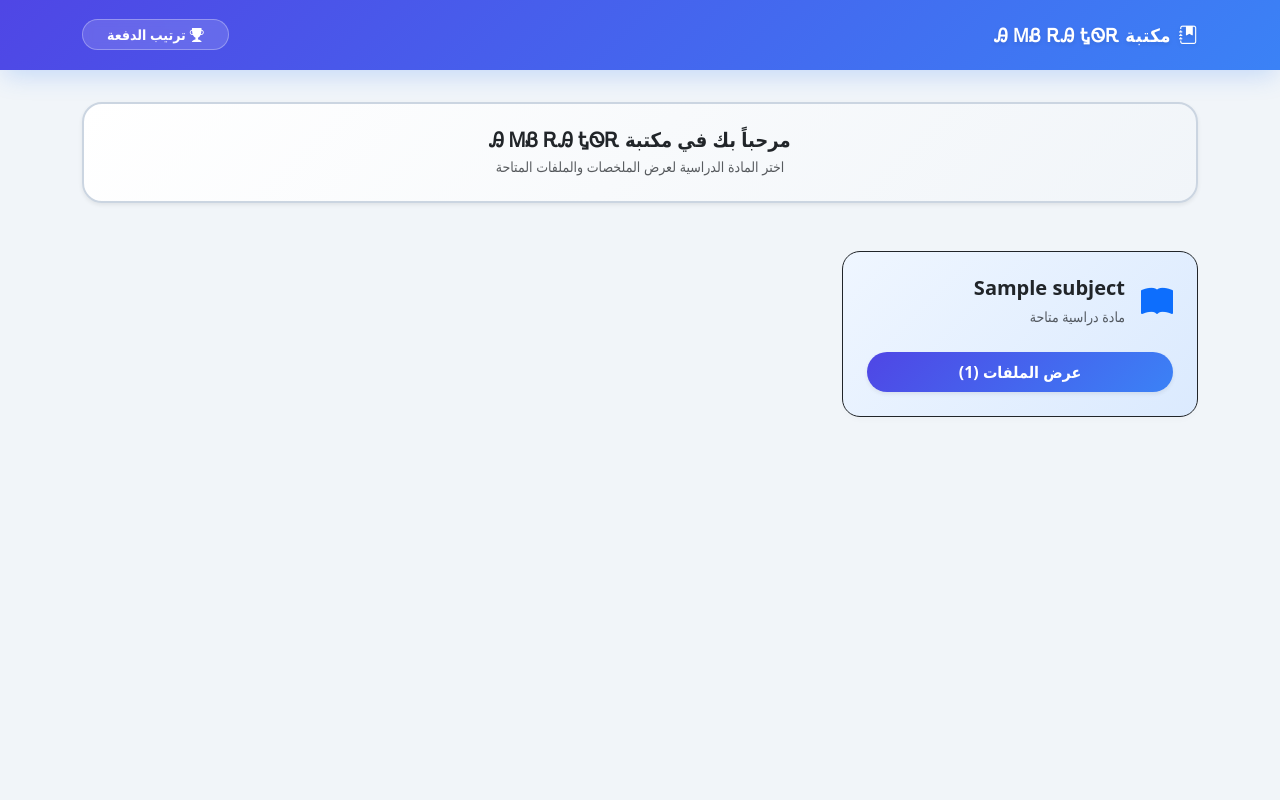
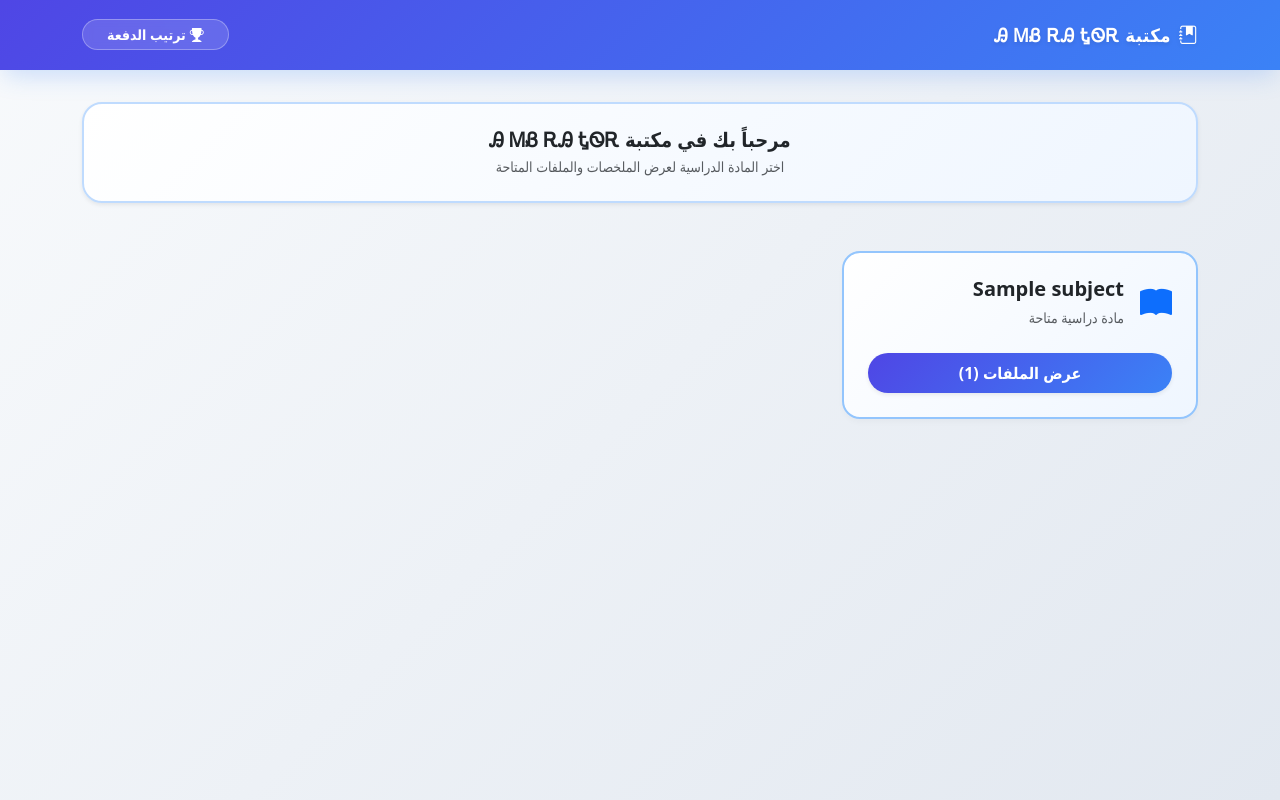
Before and after one commit to mahmoudambrator-glitch/Rank-in-Class, a Flask app: page / in a window 1280 px wide. Run offline with Flask 3, Linux system fonts and the light colour scheme; data comes from the database, SQL or seed files in the repository; tables that the repository leaves empty hold one stand-in row (values such as "Sample post").

Commit message:
Update home.html

```diff
--- a/templates/home.html
+++ b/templates/home.html
@@ -1,35 +1,38 @@
 {% extends "base.html" %}
 {% block content %}
 <style>
-    /* لون الخلفية العامة للموقع بالكامل */
+    /* لون خلفية عامة احترافي وفخم للموقع */
     body {
-        background-color: #f1f5f9; /* يمكنك تعديل هذا اللون حسب رغبتك */
+        background: linear-gradient(135deg, #f8fafc 0%, #e2e8f0 100%);
+        min-height: 100vh;
     }
 
+    /* مربع الترحيب بتدرج ألوان أنيق ومريح */
     .welcome-card {
-        background: linear-gradient(135deg, #ffffff 0%, #f1f5f9 100%);
-        border: 2px solid #cbd5e1;
+        background: linear-gradient(135deg, #ffffff 0%, #eff6ff 100%);
+        border: 2px solid #bfdbfe;
         border-radius: 20px;
-        box-shadow: 0 4px 12px rgba(0, 0, 0, 0.05);
+        box-shadow: 0 10px 25px -5px rgba(59, 130, 246, 0.1);
     }
 
-    /* ألوان مختلفة ومتنوعة لكروت المواد تلقائياً بناءً على الـ Loop Index */
-    .subject-card-0 { background: linear-gradient(135deg, #eff6ff 0%, #dbeafe 100%); border-color: #bfdbfe; }
-    .subject-card-1 { background: linear-gradient(135deg, #f0fdf4 0%, #dcfce7 100%); border-color: #bbf7d0; }
-    .subject-card-2 { background: linear-gradient(135deg, #fef2f2 0%, #fee2e2 100%); border-color: #fecaca; }
-    .subject-card-3 { background: linear-gradient(135deg, #fefce8 0%, #fef08a 100%); border-color: #fde047; }
-    .subject-card-4 { background: linear-gradient(135deg, #faf5ff 0%, #f3e8ff 100%); border-color: #e9d5ff; }
-    .subject-card-5 { background: linear-gradient(135deg, #fff7ed 0%, #ffedd5 100%); border-color: #fed7aa; }
+    /* ألوان كروت المواد المتميزة والجذابة تلقائياً */
+    .subject-card-0 { background: linear-gradient(135deg, #ffffff 0%, #eff6ff 100%); border-color: #93c5fd; }
+    .subject-card-1 { background: linear-gradient(135deg, #ffffff 0%, #f0fdf4 100%); border-color: #86efac; }
+    .subject-card-2 { background: linear-gradient(135deg, #ffffff 0%, #fef2f2 100%); border-color: #fca5a5; }
+    .subject-card-3 { background: linear-gradient(135deg, #ffffff 0%, #fefce8 100%); border-color: #fde047; }
+    .subject-card-4 { background: linear-gradient(135deg, #ffffff 0%, #faf5ff 100%); border-color: #d8b4fe; }
+    .subject-card-5 { background: linear-gradient(135deg, #ffffff 0%, #fff7ed 100%); border-color: #fdba74; }
 
     .subject-card {
         border-radius: 18px;
         transition: all 0.3s ease;
-        box-shadow: 0 4px 6px -1px rgba(0, 0, 0, 0.02);
-        border: 1px solid;
+        box-shadow: 0 4px 6px -1px rgba(0, 0, 0, 0.03);
+        border-width: 2px;
+        border-style: solid;
     }
     .subject-card:hover {
-        transform: translateY(-5px);
-        box-shadow: 0 15px 25px -5px rgba(0, 0, 0, 0.08);
+        transform: translateY(-6px);
+        box-shadow: 0 18px 30px -5px rgba(0, 0, 0, 0.1);
     }
     .btn-main-action {
         background: linear-gradient(135deg, #4f46e5 0%, #3b82f6 100%);
@@ -40,7 +43,7 @@
     .btn-main-action:hover {
         background: linear-gradient(135deg, #4338ca 0%, #2563eb 100%);
         color: white;
-        box-shadow: 0 4px 12px rgba(59, 130, 246, 0.4);
+        box-shadow: 0 4px 15px rgba(59, 130, 246, 0.4);
     }
 </style>
 
```
